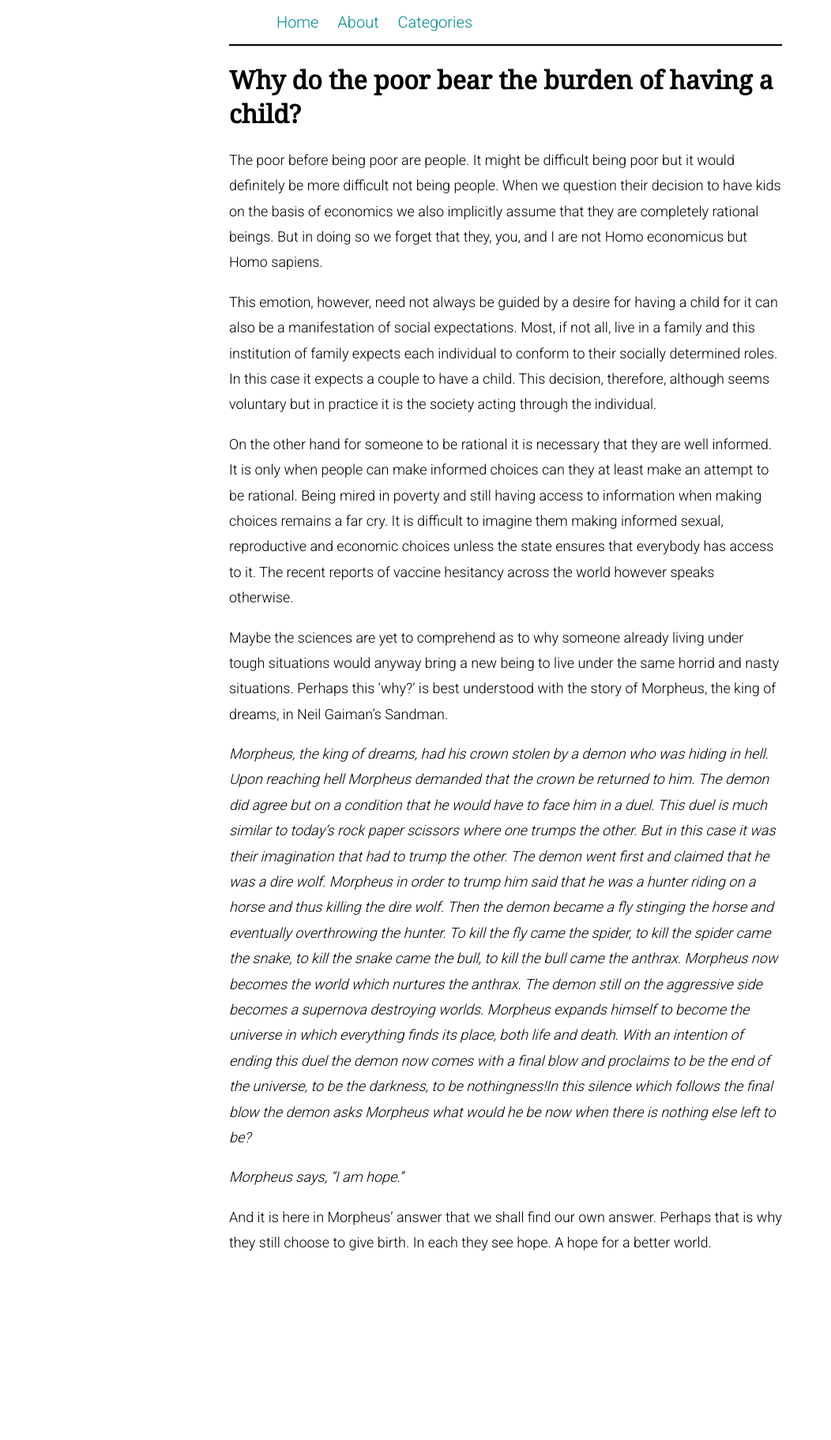
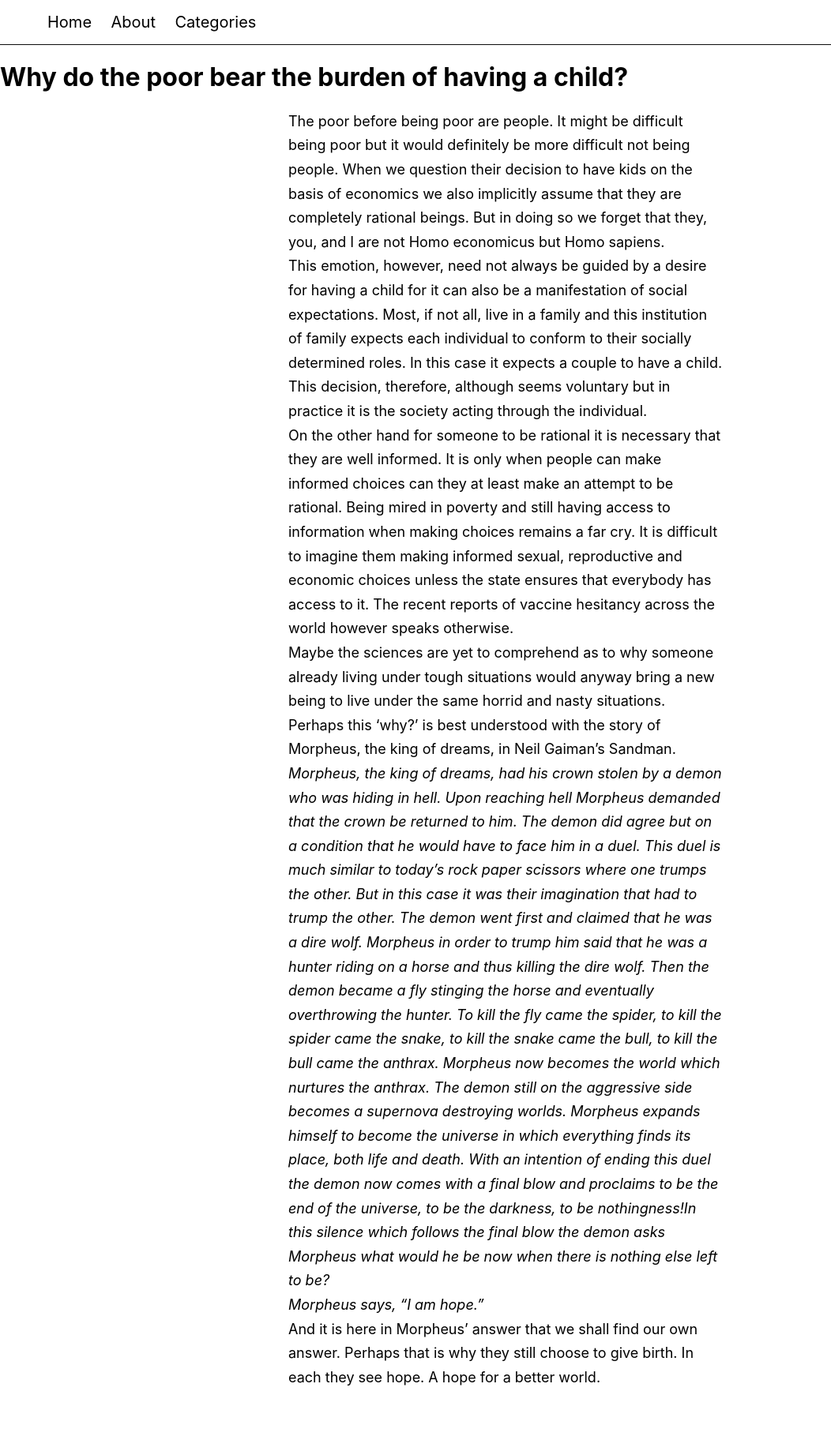
Before and after one commit to generalistsanctuary/generalistsanctuary.github.io, a Jekyll site: the page built from _posts/2021-08-10-Why-do-the-poor-bear-the-burden-of-having-a-child.md, in a window 1280 px wide. Shown: the whole page at 79% size, without its empty margins (0-1052 px from the left). Built offline with Jekyll 4.4.1, drawn with Linux system fonts in a browser that asks for light colours; before the commit the page ends 1609 px from its top, so only the background shows below that.

Commit message:
Update posts-style.css

```diff
--- a/styles/posts-style.css
+++ b/styles/posts-style.css
@@ -1,20 +1,25 @@
-h1{
-      font-family: 'Noto Serif', serif;
+.intro{
+    letter-spacing: 1.5px;
+    padding: 4%;
+    text-align: center;
+    margin-bottom: 2%;
 }
+
 body{
-      max-width: 700px;
+    width: 100%;
     margin: 0 auto;
-      padding-left: 4%;
-      padding-right: 4%;
-      font-family: 'Roboto', sans-serif;
-
+    margin-bottom: 5%;
+    font-family:-apple-system, BlinkMacSystemFont, 'Segoe UI', Roboto, Oxygen, Ubuntu, Cantarell, 'Open Sans', 'Helvetica Neue', sans-serif;
 }
 p{
+  max-width: 550px;
+  margin: 0 auto;
+  padding: 0 10%;
   font-size: 18px;
-    line-height: 1.8;
+  line-height: 1.7;
 }
 nav{
-      border-bottom: 2px solid black;
+    border-bottom: 1px solid rgb(12, 12, 12);
 }
 nav li{
     display: inline;
@@ -24,16 +29,14 @@ body{
 }
 nav a{
     text-decoration: none;
-      color: darkcyan;
+    color: black;
     font-size: 20px;
     padding-left: 20px;
 }
 .postsList{
-      max-width: 700px;
+    max-width: 550px;
   margin: 0 auto;
-      line-height: 1.8;
-      padding-left: 4%;
-      padding-right: 4%;
+  padding: 0 10%;
   font-size: 18px;
 }
 .postsList a:link {
```
Lines whose indentation alone changed are shown as unchanged.
